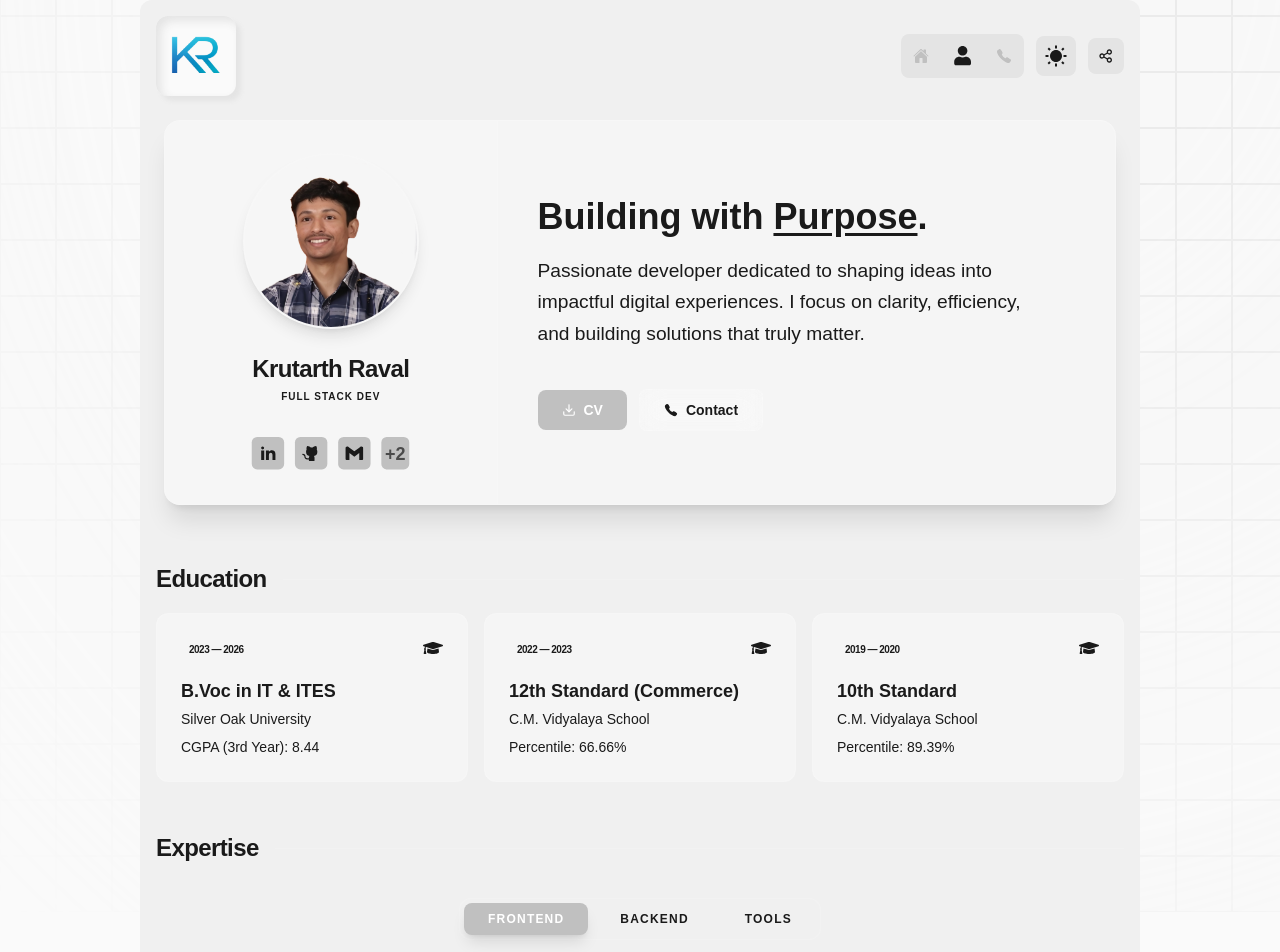
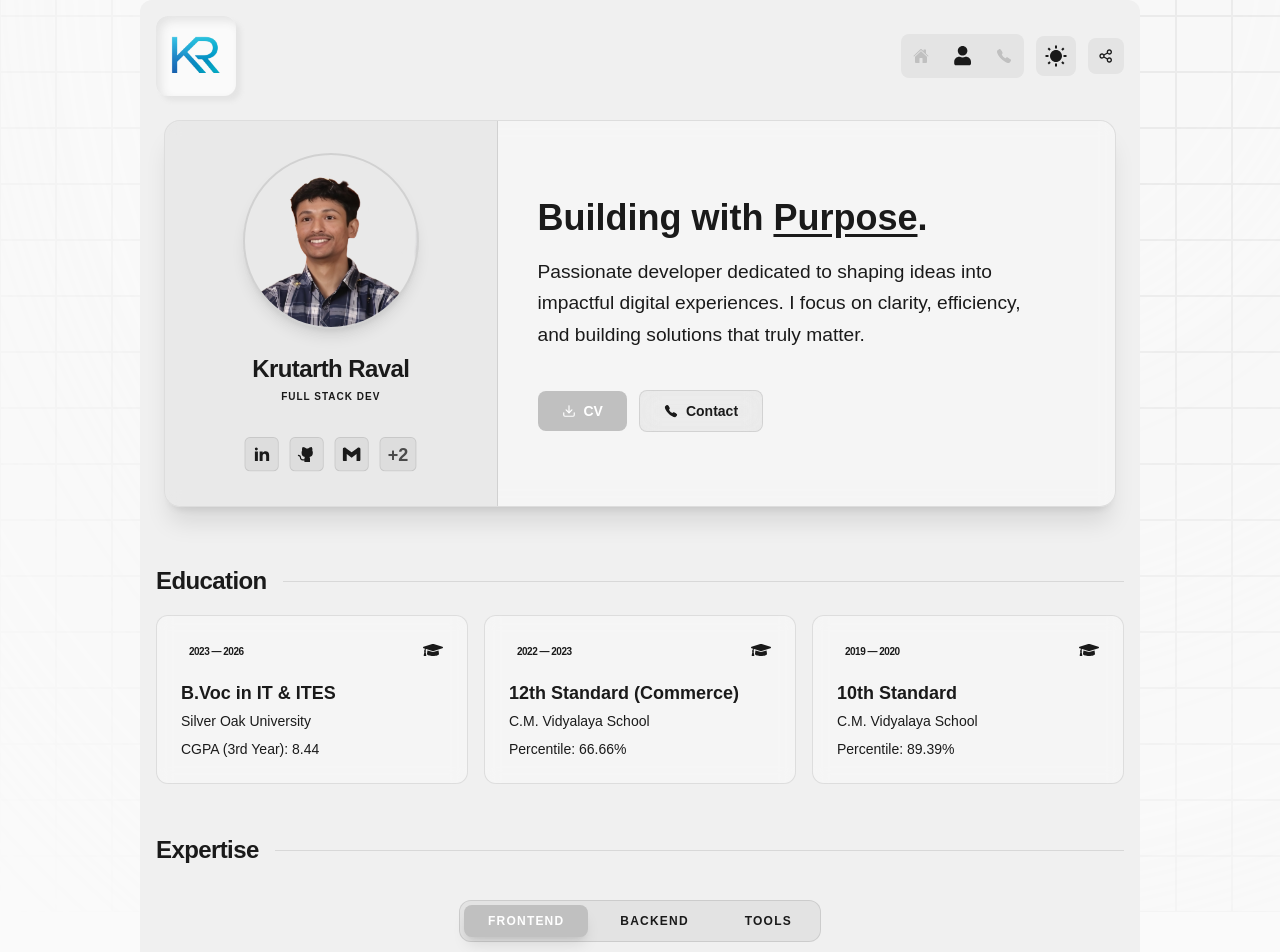
Before and after one commit to Krutarth-Raval/Portfolio, a React (Vite) app: page /about in a window 1280 px wide. Shown: the part 40-992 px from the top of the page. Built offline with nearby package versions, Linux system fonts and the light colour scheme; a web font is replaced by a local one.

Commit message:
Enhance UI color

```diff
--- a/src/Data/Review.json
+++ b/src/Data/Review.json
@@ -2,11 +2,13 @@
   {
     "name": "Jaimin Acharya",
     "description": "Krutarth demonstrates a strong balance of technical capability, adaptability, and professionalism. He approaches challenges with a solution-oriented mindset, communicates effectively, and consistently delivers reliable, high-quality work while contributing positively to the team environment.",
+    "role": "Juniour Web Developer",
     "company": "NotionMind"
   },
   {
     "name": "AniruddhSinh Rathore",
     "description": "He shows a well-rounded skill set combined with a mature and growth-focused attitude. His ability to learn quickly, handle challenges with confidence, and collaborate effectively reflects both his technical strength and professional mindset.",
+    "role": "Lead Mobile AI Engineer",
     "company": "NotionMind"
   }
 ]
--- a/src/UI/Card.jsx
+++ b/src/UI/Card.jsx
@@ -51,8 +51,8 @@ const Card = () => {
               </div>
             </div>
 
-            <div className="flex items-center gap-4 border-t border-white/5 pt-6 group-hover:border-[var(--theme-accent)]/20 transition-colors">
-              <div className="w-12 h-12 rounded-full bg-gradient-to-tr from-[var(--theme-accent)]/20 via-transparent to-[var(--theme-accent)]/20 flex items-center justify-center border border-white/5 font-bold text-theme">
+            <div className="flex items-center gap-4 border-t border-[var(--theme-btn-border)] pt-6 group-hover:border-accent/30 transition-colors">
+              <div className="w-12 h-12 rounded-full bg-gradient-to-tr from-accent/20 via-transparent to-accent/20 flex items-center justify-center border border-[var(--theme-btn-border)] font-bold text-theme">
                 {rev.name.charAt(0)}
               </div>
               <div className="flex flex-col">
--- a/src/UI/EduAndExpCard.jsx
+++ b/src/UI/EduAndExpCard.jsx
@@ -97,7 +97,7 @@ const EduAndExpCard = () => {
       <section className="w-full">
         <div className="flex items-center gap-4 mb-4">
           <h2 className="description-font-size font-bold tracking-tight">Education</h2>
-          <div className="flex-1 h-px bg-white/10"></div>
+          <div className="flex-1 h-px bg-[var(--theme-btn-border)]"></div>
         </div>
 
         <div className="grid grid-cols-1 md:grid-cols-3 gap-4">
@@ -105,7 +105,7 @@ const EduAndExpCard = () => {
             <motion.div
               key={index}
               variants={itemVariants}
-              className="p-6 rounded-xl bg-glossy border border-white/5 hover:border-white/10 transition-colors group"
+              className="p-6 rounded-xl bg-glossy border border-[var(--theme-btn-border)] hover:border-accent/30 transition-colors group"
             >
               <div className="flex items-start justify-between mb-4">
                 <span className="text-[10px] font-bold py-1 px-2 rounded-md bg-accent/10 text-accent uppercase tracking-tighter">
@@ -125,18 +125,18 @@ const EduAndExpCard = () => {
       <section className="w-full overflow-visible">
         <div className="flex items-center gap-4 mb-8">
           <h2 className="description-font-size font-bold tracking-tight">Expertise</h2>
-          <div className="flex-1 h-px bg-white/10"></div>
+          <div className="flex-1 h-px bg-[var(--theme-btn-border)]"></div>
         </div>
 
         {/* Tab Navigation */}
-        <div className="flex justify-center gap-2 md:mb-5 mb-10 p-1 bg-white/5 w-max mx-auto rounded-xl border border-white/10">
+        <div className="flex justify-center gap-2 md:mb-5 mb-10 p-1 bg-[var(--theme-btn-bg)] w-max mx-auto rounded-xl border border-[var(--theme-btn-border)]">
           {Object.keys(skillGroups).map((tab) => (
             <button
               key={tab}
               onClick={() => setActiveTab(tab)}
               className={`px-6 py-2 rounded-lg text-xs font-black uppercase tracking-widest transition-all duration-300 cursor-pointer ${activeTab === tab
                 ? "bg-accent text-white shadow-lg shadow-accent/20"
-                : "text-theme/40 hover:text-theme/80 hover:bg-white/5"
+                : "text-theme/40 hover:text-theme/80 hover:bg-[var(--theme-btn-bg)]"
                 }`}
             >
               {tab}
@@ -189,7 +189,7 @@ const EduAndExpCard = () => {
                         animate={{
                           pathLength: 1,
                           opacity: someoneIsHovered ? (isHovered ? 1 : 0) : 0.08,
-                          stroke: isHovered ? "var(--theme-accent)" : "rgba(255,255,255,0.05)"
+                          stroke: isHovered ? "var(--theme-accent)" : "var(--theme-btn-border)"
                         }}
                         transition={{
                           pathLength: { duration: 0.6, ease: "easeOut" },
@@ -253,7 +253,7 @@ const EduAndExpCard = () => {
                     }}
                     onMouseEnter={() => setHoveredSkill(skill)}
                     onMouseLeave={() => setHoveredSkill(null)}
-                    className="absolute cursor-pointer p-4 md:p-5 rounded-full bg-glossy border border-white/10 group shadow-lg"
+                    className="absolute cursor-pointer p-4 md:p-5 rounded-full bg-glossy border border-[var(--theme-btn-border)] group shadow-lg"
                   >
                     <div className={`text-xl md:text-2xl transition-colors duration-300 ${isHovered ? 'text-accent' : 'text-theme group-hover:text-accent'}`}>
                       {skill.icon}
--- a/src/UI/SocialLinks.jsx
+++ b/src/UI/SocialLinks.jsx
@@ -1,6 +1,5 @@
 import React, { useState } from "react";
 import { NavLink } from "react-router-dom";
-import { BsTwitterX } from "react-icons/bs";
 import {
   SiGmail
 } from "react-icons/si";
@@ -12,19 +11,18 @@ const SocialLinks = () => {
   const [showAll, setShowAll] = useState(false);
 
   const mainLinks = [
-    { name: "LickedIn", icon: <RiLinkedinFill />, url: "https://www.linkedin.com/in/raval-krutarth" },
+    { name: "LinkedIn", icon: <RiLinkedinFill />, url: "https://www.linkedin.com/in/raval-krutarth" },
     { name: "GitHub", icon: <PiGithubLogoFill />, url: "https://github.com/Krutarth-Raval" },
     { name: "Gmail", icon: <SiGmail />, url: "mailto:krutarth@example.com" },
   ];
 
   const moreLinks = [
     { name: "Instagram", icon: <GrInstagram />, url: "https://www.instagram.com/raval_krutarth" },
-    // {name:'X', icon: <BsTwitterX />, url: "https://x.com/_krutarth_raval" },
     { name: "Ahmedabad, India", icon: <FaLocationDot />, url: "https://maps.app.goo.gl/VVGJ8iKMzXpnKqzU8" },
   ];
 
   const iconClass =
-    "p-2 bg-accent rounded-md text-xl max-sm:text-base cursor-pointer hover:text-theme-accent relative group";
+    "p-2 bg-[var(--theme-btn-bg)] border border-[var(--theme-btn-border)] rounded-md text-xl max-sm:text-base cursor-pointer hover:text-accent relative group transition-all duration-300";
 
   return (
 
@@ -38,17 +36,17 @@ const SocialLinks = () => {
             className={iconClass}
           >
             {item.icon}
-            <span className="absolute bg-accent px-2 py-1 rounded-md top-10 left-1/2 -translate-x-1/2 w-max opacity-0 scale-95 group-hover:opacity-100 group-hover:scale-100 transition duration-300 ease-in-out metadata-font-size">{item.name}</span>
+            <span className="absolute bg-[var(--theme-btn-bg)] border border-[var(--theme-btn-border)] px-2 py-1 rounded-md top-10 left-1/2 -translate-x-1/2 w-max opacity-0 scale-95 group-hover:opacity-100 group-hover:scale-100 transition duration-300 ease-in-out metadata-font-size">{item.name}</span>
           </NavLink>
         )
       )}
       {!showAll && (
         <button
           onClick={() => setShowAll(true)}
-          className="p-1 relative bg-accent text-theme-secondary  rounded-md text-xl max-sm:text-base max-sm:px-1.5 font-bold cursor-pointer hover:text-theme-accent group"
+          className="py-1 px-2 relative bg-[var(--theme-btn-bg)] border border-[var(--theme-btn-border)] text-theme-secondary rounded-md text-xl max-sm:text-base max-sm:px-1.5 font-bold cursor-pointer hover:text-accent group transition-all duration-300"
         >
           +2
-          <span className="absolute bg-accent px-2 py-1 rounded-md top-10 left-1/2 -translate-x-1/2 w-max opacity-0 scale-95 group-hover:opacity-100 group-hover:scale-100 transition duration-300 ease-in-out metadata-font-size">More</span>
+          <span className="absolute bg-[var(--theme-btn-bg)] border border-[var(--theme-btn-border)] px-2 py-1 rounded-md top-10 left-1/2 -translate-x-1/2 w-max opacity-0 scale-95 group-hover:opacity-100 group-hover:scale-100 transition duration-300 ease-in-out metadata-font-size">More</span>
         </button>
       )}
     </div>
--- a/src/components/ui/AboutCard.jsx
+++ b/src/components/ui/AboutCard.jsx
@@ -8,19 +8,19 @@ import SocialLinks from "@/UI/SocialLinks";
 const AboutCard = () => {
   return (
     <div className="mx-2 py-2">
-      <div className="relative overflow-hidden rounded-2xl bg-glossy border border-white/10 shadow-xl transition-all duration-500 hover:border-white/20">
+      <div className="relative overflow-hidden rounded-2xl bg-glossy border border-[var(--theme-btn-border)] shadow-xl transition-all duration-500 hover:border-accent/30">
         {/* Subtler decorative element */}
         <div className="absolute top-[-20%] right-[-10%] w-48 h-48 bg-accent/15 rounded-full blur-3xl -z-10"></div>
 
         <div className="flex flex-col md:flex-row items-stretch">
           {/* Left Column: Focused Profile */}
-          <div className="md:w-[35%] p-6 md:p-8 flex flex-col items-center justify-center bg-white/5 border-b md:border-b-0 md:border-r border-white/10 animate-fade-in text-center">
+          <div className="md:w-[35%] p-6 md:p-8 flex flex-col items-center justify-center bg-[var(--theme-btn-bg)] border-b md:border-b-0 md:border-r border-[var(--theme-btn-border)] animate-fade-in text-center">
             <div className="relative group mb-6">
               <div className="absolute -inset-1 bg-gradient-to-tr from-accent/50 to-transparent rounded-full blur opacity-25 group-hover:opacity-40 transition duration-500"></div>
               <img
                 src={myImage}
                 alt="Krutarth Raval"
-                className="relative object-cover w-32 h-32 md:w-44 md:h-44 rounded-full border-2 border-white/10 shadow-lg select-none transform transition duration-500 group-hover:scale-[1.02]"
+                className="relative object-cover w-32 h-32 md:w-44 md:h-44 rounded-full border-2 border-[var(--theme-btn-border)] shadow-lg select-none transform transition duration-500 group-hover:scale-[1.02]"
               />
             </div>
 
@@ -61,7 +61,7 @@ const AboutCard = () => {
 
               <NavLink
                 to="/contact"
-                className="inline-flex items-center justify-center gap-2 px-6 py-2.5 bg-surface/50 border border-white/10 font-bold rounded-lg backdrop-blur-md hover:border-white/20 transition-all duration-300 md:w-auto w-full text-sm"
+                className="btn-glossy inline-flex items-center justify-center gap-2 px-6 py-2.5 font-bold rounded-lg hover:border-accent transition-all duration-300 md:w-auto w-full text-sm"
               >
                 <IoCall className="text-accent" />
                 <span>Contact</span>
--- a/src/index.css
+++ b/src/index.css
@@ -192,7 +192,11 @@
 
   .bg-glossy {
     background: var(--theme-glossy);
-    backdrop-filter: blur(0.1rem);
+    backdrop-filter: blur(8px);
+  }
+
+  .border-subtle {
+    border-color: var(--theme-btn-border);
   }
 
   .form {
```
Also changed, not shown: src/UI/ReviewCard.jsx (+5 -2 lines), src/pages/Contact.jsx (+5 -5 lines).
